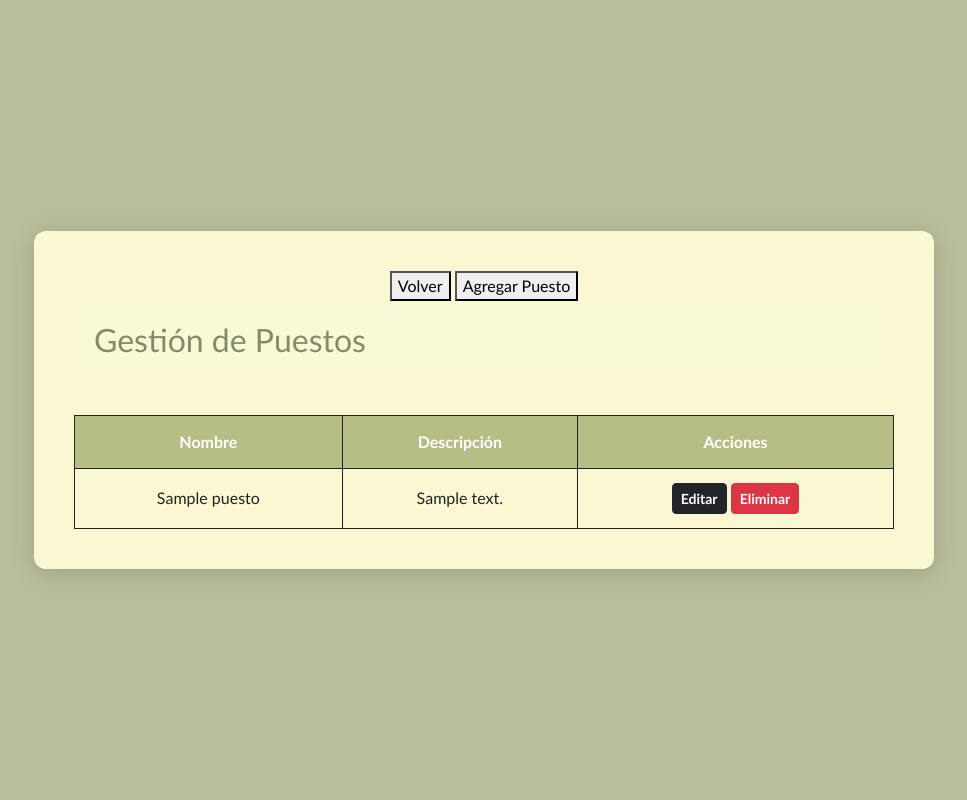
After one commit to Pdro-CLZ/Proyecto-Hotel-Luz-de-Luna-Sistema-, a Django app: page /personal/puestos/ in a window 1280 px wide. The commit adds this page. Shown: the whole page, without its empty margins (156-1123 px from the left). Run offline with Django 5.2, Linux system fonts and the light colour scheme; tables that the repository leaves empty hold one stand-in row (values such as "Sample post").

Commit message:
CRUD Puestos completo

```diff
--- a/Hotel_project/personal/models.py
+++ b/Hotel_project/personal/models.py
@@ -47,9 +47,18 @@ class Rol(models.Model):
         return self.nombre
 
 
+class Puesto(models.Model):
+    nombre = models.CharField(max_length=100)
+    descripcion = models.TextField(null=True, blank=True)
+
+    def __str__(self):
+        return self.nombre
+
+
 class Empleado(models.Model):
     rol = models.ForeignKey(Rol, on_delete=models.CASCADE)
     direccion = models.ForeignKey(Direccion, on_delete=models.CASCADE)
+    puesto = models.ForeignKey(Puesto, on_delete=models.SET_NULL, null=True, blank=True)
     nombre = models.CharField(max_length=100)
     apellido = models.CharField(max_length=100)
     cedula = models.CharField(max_length=20)
--- a/Hotel_project/personal/templates/index.html
+++ b/Hotel_project/personal/templates/index.html
@@ -39,7 +39,7 @@
         <h1>Administrar Empleados y Puestos</h1>
         <div class="button-group">
             <button class="boton-verde" onclick="window.location.href='empleados'">Empleados</button>
-            <button class="boton-verde">Puestos</button>
+            <button class="boton-verde" onclick="window.location.href='puestos'">Puestos</button>
         </div>
     </main>
     <script src="https://cdn.jsdelivr.net/npm/bootstrap@5.3.0/dist/js/bootstrap.bundle.min.js"></script>
--- a/Hotel_project/personal/templates/lista_empleados.html
+++ b/Hotel_project/personal/templates/lista_empleados.html
@@ -35,7 +35,7 @@
                         <td>{{ empleado.nombre }}</td>
                         <td>{{ empleado.apellido }}</td>
                         <td>{{ empleado.cedula }}</td>
-                        <td>{{ empleado.puesto }}</td>
+                        <td>{{ empleado.puesto.nombre }}</td>
                         <td>{{ empleado.salario }}</td>
                         <td>
                             <a class="btn btn-sm btn-primary text-white" data-bs-toggle="modal"
@@ -68,6 +68,7 @@
                                     <p><strong>Fecha de Contratación:</strong> {{ empleado.fecha_contratacion }}</p>
                                     <p><strong>Salario:</strong> {{ empleado.salario }}</p>
                                     <p><strong>Rol:</strong> {{ empleado.rol.nombre }}</p>
+                                    <p><strong>Puesto:</strong> {{ empleado.puesto.nombre }}</p>
                                 </div>
 
                                 <div class="modal-footer">
--- /dev/null
+++ b/Hotel_project/personal/templates/lista_puestos.html
@@ -0,0 +1,55 @@
+{% load static %}
+<!DOCTYPE html>
+<html lang="es">
+
+<head>
+    <meta charset="UTF-8">
+    <title>Puestos</title>
+    <link href="https://cdn.jsdelivr.net/npm/bootstrap@5.3.2/dist/css/bootstrap.min.css" rel="stylesheet">
+    <link rel="stylesheet" href="{% static 'personal/css/styles1.css' %}">
+</head>
+
+<body class="menu-bg">
+
+    <div class="menu-container">
+        <button class="boton-verde" onclick="window.location.href='/personal'">Volver</button>
+        <button class="boton-verde" onclick="window.location.href='/personal/puestos/agregar'">Agregar Puesto</button>
+
+        <div class="menu-header" style="display:flex; justify-content: space-between; align-items: center;">
+            <h2>Gestión de Puestos</h2>
+        </div>
+
+        <div style="overflow-x:auto; margin-top: 20px;">
+            <table class="menu-table">
+                <thead>
+                    <tr>
+                        <th>Nombre</th>
+                        <th>Descripción</th>
+                        <th>Acciones</th>
+                    </tr>
+                </thead>
+                <tbody>
+                    {% for puesto in puestos %}
+                    <tr>
+                        <td>{{ puesto.nombre }}</td>
+                        <td>{{ puesto.descripcion }}</td>
+                        <td>
+                            <a class="btn btn-sm btn-dark text-white" href="{% url 'editar_puesto' puesto.id %}">Editar</a>
+                            <a class="btn btn-sm btn-danger text-white" href="{% url 'eliminar_puesto' puesto.id %}"
+                            onclick="return confirm('¿Estás seguro de eliminar este puesto?')">Eliminar</a>
+                        </td>
+                    </tr>
+                    {% empty %}
+                    <tr>
+                        <td colspan="3" style="text-align:center;">No hay puestos registrados</td>
+                    </tr>
+                    {% endfor %}
+                </tbody>
+            </table>
+        </div>
+    </div>
+
+    <script src="https://cdn.jsdelivr.net/npm/bootstrap@5.3.2/dist/js/bootstrap.bundle.min.js"></script>
+</body>
+
+</html>
--- a/Hotel_project/personal/urls.py
+++ b/Hotel_project/personal/urls.py
@@ -3,8 +3,14 @@ from . import views
 
 urlpatterns = [
     path("", views.marcar_asistencia, name="marcar_asistencia"),
+
     path("empleados/", views.lista_empleados, name="empleados"),
     path('empleados/agregar/', views.agregar_empleado, name='agregar_empleado'),
     path('empleados/editar/<int:id>/', views.editar_empleado, name='editar_empleado'),
     path('empleados/eliminar/<int:id>/', views.eliminar_empleado, name='eliminar_empleado'),
+
+    path("puestos/", views.lista_puestos, name="puestos"),
+    path("puestos/agregar/", views.agregar_puesto, name="agregar_puesto"),
+    path("puestos/editar/<int:id>/", views.editar_puesto, name="editar_puesto"),
+    path("puestos/eliminar/<int:id>/", views.eliminar_puesto, name="eliminar_puesto"),
 ]
--- a/Hotel_project/personal/views.py
+++ b/Hotel_project/personal/views.py
@@ -1,8 +1,8 @@
 from django.shortcuts import render, get_object_or_404, redirect
 from django.utils import timezone
 from datetime import time, datetime, timedelta
-from .models import Empleado, Asistencia, Rol, Pais, Provincia, Canton, Distrito, Direccion
-from .forms import EmpleadoForm
+from .models import Empleado, Asistencia, Rol, Pais, Provincia, Canton, Distrito, Direccion, Puesto
+from .forms import EmpleadoForm, PuestoForm
 
 # Create your views here.
 def marcar_asistencia(request):
@@ -159,3 +159,47 @@ def eliminar_empleado(request, id):
     empleado = get_object_or_404(Empleado, id=id)
     empleado.delete()
     return redirect('/personal/empleados')
+
+
+def lista_puestos(request):
+    puestos = Puesto.objects.all()
+    return render(request, "lista_puestos.html", {"puestos": puestos})
+
+
+def agregar_puesto(request):
+    if request.method == 'POST':
+        form = PuestoForm(request.POST)
+        if form.is_valid():
+            form.save()
+            return redirect('/personal/puestos')
+    else:
+        form = PuestoForm()
+
+    datos = {
+        'form': form
+    }
+    return render(request, 'agregar_puesto.html', datos)
+
+
+def editar_puesto(request, id):
+    puesto = get_object_or_404(Puesto, id=id)
+
+    if request.method == 'POST':
+        form = PuestoForm(request.POST, instance=puesto)
+        if form.is_valid():
+            form.save()
+            return redirect('/personal/puestos')
+    else:
+        form = PuestoForm(instance=puesto)
+
+    datos = {
+        'form': form,
+        'puesto': puesto
+    }
+    return render(request, 'editar_puesto.html', datos)
+
+
+def eliminar_puesto(request, id):
+    puesto = get_object_or_404(Puesto, id=id)
+    puesto.delete()
+    return redirect('/personal/puestos')
```
Also changed, not shown: Hotel_project/personal/forms.py (+15 -2 lines), Hotel_project/personal/templates/agregar_puesto.html (added, +36 -0 lines), Hotel_project/personal/templates/editar_puesto.html (added, +36 -0 lines), Hotel_project/personal/migrations/0004_puesto_empleado_puesto.py (added).
